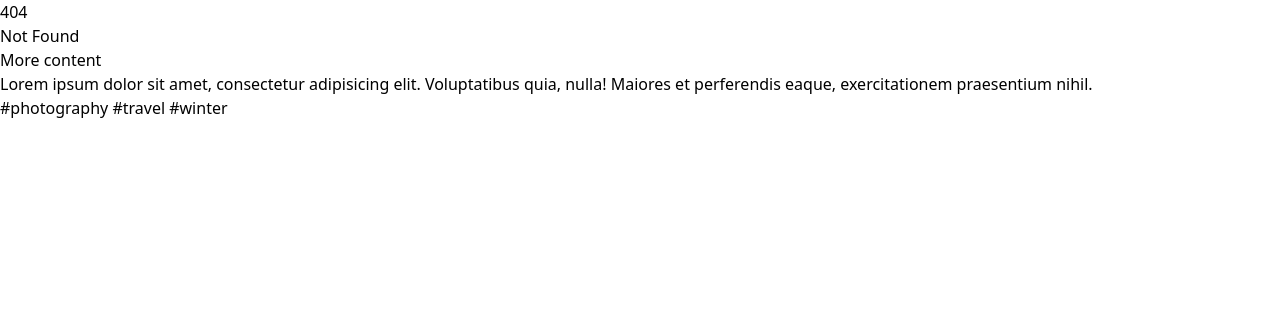
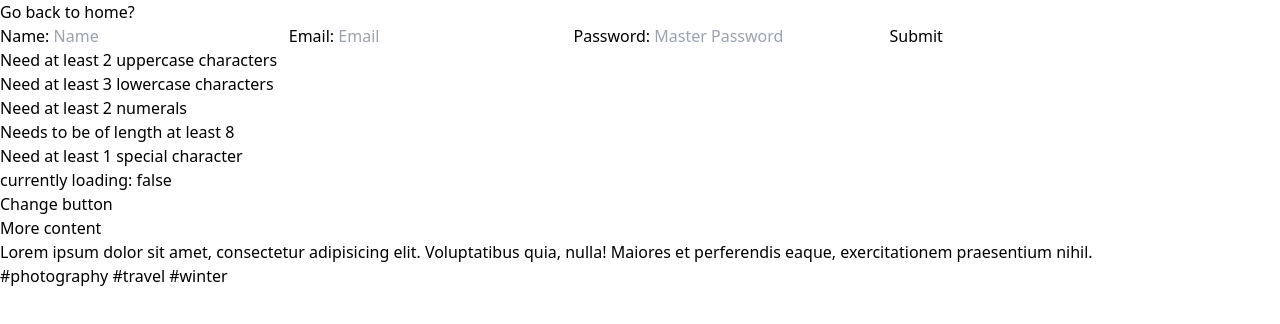
Before and after one commit to JamesKim00/my-utilities, a SvelteKit app: page /auth in a window 1280 px wide. Before the commit this address had no page. Shown: the top 324 px of the page. Built offline with nearby package versions, Linux system fonts and the light colour scheme; no server answers.

Commit message:
Added simple auth (looks terrible thoug)

```diff
--- /dev/null
+++ b/src/routes/auth/+page.svelte
@@ -0,0 +1,39 @@
+<script lang="ts">
+	import { goto } from '$app/navigation';
+	import supabase from '$lib/supabase';
+	import type { AuthChangeEvent, Session, UserResponse } from '@supabase/supabase-js';
+	import Signin from './Signin.svelte';
+	import Signup from './Signup.svelte';
+
+	let isCreatingAccount: boolean = true;
+
+	let info: { [key: string]: any } = {
+		email: '',
+		password: '',
+		name: ''
+	};
+
+	supabase.auth.onAuthStateChange((authState: AuthChangeEvent, session: Session | null) => {
+		if (authState === 'SIGNED_IN') goto('/');
+	});
+</script>
+
+<a href="/">Go back to home?</a>
+
+{#if isCreatingAccount}
+	<Signup {info} />
+{:else}
+	<Signin {info} />
+{/if}
+
+<button
+	on:click={() => {
+		isCreatingAccount = !isCreatingAccount;
+	}}>Change button</button
+>
+<div />
+
+<!--
+    Thanks for registering! Now you can check your email for verification.
+    If you did not receive an email, there is a chance your account already exists.
+ -->
--- /dev/null
+++ b/src/routes/auth/Signin.svelte
@@ -0,0 +1,36 @@
+<script lang="ts">
+	import supabase from '$lib/supabase';
+	export let info: { [key: string]: unknown };
+
+	let isLoading: boolean = false;
+
+	async function submit() {
+		isLoading = true;
+		const { data, error } = await supabase.auth.signInWithPassword({
+			email: info['email'] as string,
+			password: info['password'] as string
+		});
+
+		if (error) console.log(error);
+
+		console.log(JSON.stringify(data));
+		isLoading = false;
+	}
+</script>
+
+<form on:submit|preventDefault={submit}>
+	<label for="email">Email: </label>
+	<input id="email" type="email" bind:value={info['email']} placeholder="Email" required />
+	<label for="password">Password: </label>
+	<input
+		id="password"
+		type="password"
+		bind:value={info['password']}
+		placeholder="Master Password"
+		required
+	/>
+	<button type="submit">Submit</button>
+</form>
+<p>
+	{'currently loading: ' + isLoading}
+</p>
--- /dev/null
+++ b/src/routes/auth/Signup.svelte
@@ -0,0 +1,81 @@
+<script lang="ts">
+	import supabase from '$lib/supabase';
+	export let info: { [key: string]: unknown };
+
+	let messages: string[] = [];
+	let isLoading: boolean = false;
+	let hasSubmitted: boolean = false;
+
+	function validate() {
+		function test(r: string, m: string = '') {
+			if (m) return !new RegExp(r, m).test(info['password'] as string);
+			return !new RegExp(r).test(info['password'] as string);
+		}
+
+		messages = [];
+
+		if (test('.*[A-Z].*[A-Z]')) messages.push('Need at least 2 uppercase characters');
+		if (test('.*[a-z].*[a-z].*[a-z]')) messages.push('Need at least 3 lowercase characters');
+		if (test('.*[0-9].*[0-9]')) messages.push('Need at least 2 numerals');
+		if (test('.{8,}')) messages.push('Needs to be of length at least 8');
+		if (test('[^a-z0-9 ]', 'i')) messages.push('Need at least 1 special character');
+
+		try {
+			const pwd = <HTMLInputElement>document.getElementById('password');
+			if (messages.length !== 0) pwd.setCustomValidity('Please meet all the requirements');
+			else pwd.setCustomValidity('');
+		} catch (e) {}
+
+		messages = messages;
+	}
+	validate();
+
+	async function submit() {
+		isLoading = true;
+		const { data, error } = await supabase.auth.signUp({
+			email: info['email'] as string,
+			password: info['password'] as string,
+			options: {
+				data: {
+					name: info['name'] as string
+				}
+			}
+		});
+
+		if (error) console.log(error);
+
+		console.log(JSON.stringify(data));
+		isLoading = false;
+		hasSubmitted = true;
+	}
+</script>
+
+<form on:submit|preventDefault={submit}>
+	<label for="name">Name: </label>
+	<input id="name" type="text" bind:value={info['name']} placeholder="Name" required />
+	<label for="email">Email: </label>
+	<input id="email" type="email" bind:value={info['email']} placeholder="Email" required />
+	<label for="password">Password: </label>
+	<input
+		id="password"
+		type="password"
+		placeholder="Master Password"
+		required
+		bind:value={info['password']}
+		on:input={validate}
+	/>
+	<button type="submit">Submit</button>
+</form>
+<div>
+	{#each messages as m}
+		<div>
+			{m}
+		</div>
+	{/each}
+</div>
+<p>
+	{'currently loading: ' + isLoading}
+</p>
+{#if hasSubmitted}
+	<p>Sent an email. now confirm it</p>
+{/if}
```
Also changed, not shown: src/routes/+page.svelte (+22 -3 lines).
